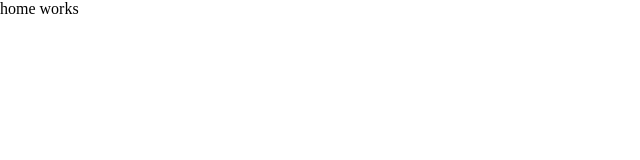
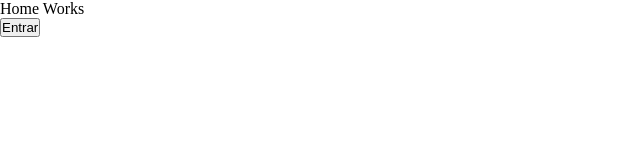
Before and after one commit to estartandodevs-course/doaae, a React (Create React App) app: page / in a window 1280 px wide. Shown: the top 160 px of the page, without its empty margins (0-640 px from the left). Built offline with nearby package versions, Linux system fonts and the light colour scheme; the HTML template or start-up script is replaced by a standard one.

Commit message:
chore: WIP component button

```diff
--- a/src/components/button/index.js
+++ b/src/components/button/index.js
@@ -0,0 +1,11 @@
+import React from "react";
+
+const ButtonEnter = () => {
+  return (
+    <div>
+      <button type="button">Entrar</button>
+    </div>
+  );
+};
+
+export default ButtonEnter;
--- a/src/pages/Home/index.js
+++ b/src/pages/Home/index.js
@@ -1,7 +1,14 @@
 import React from "react";
 
+import ButtonEnter from "../../components/button";
+
 const Home = () => {
-  return <div>home works</div>;
+  return (
+    <div>
+      Home Works
+      <ButtonEnter />
+    </div>
+  );
 };
 
 export default Home;
```
